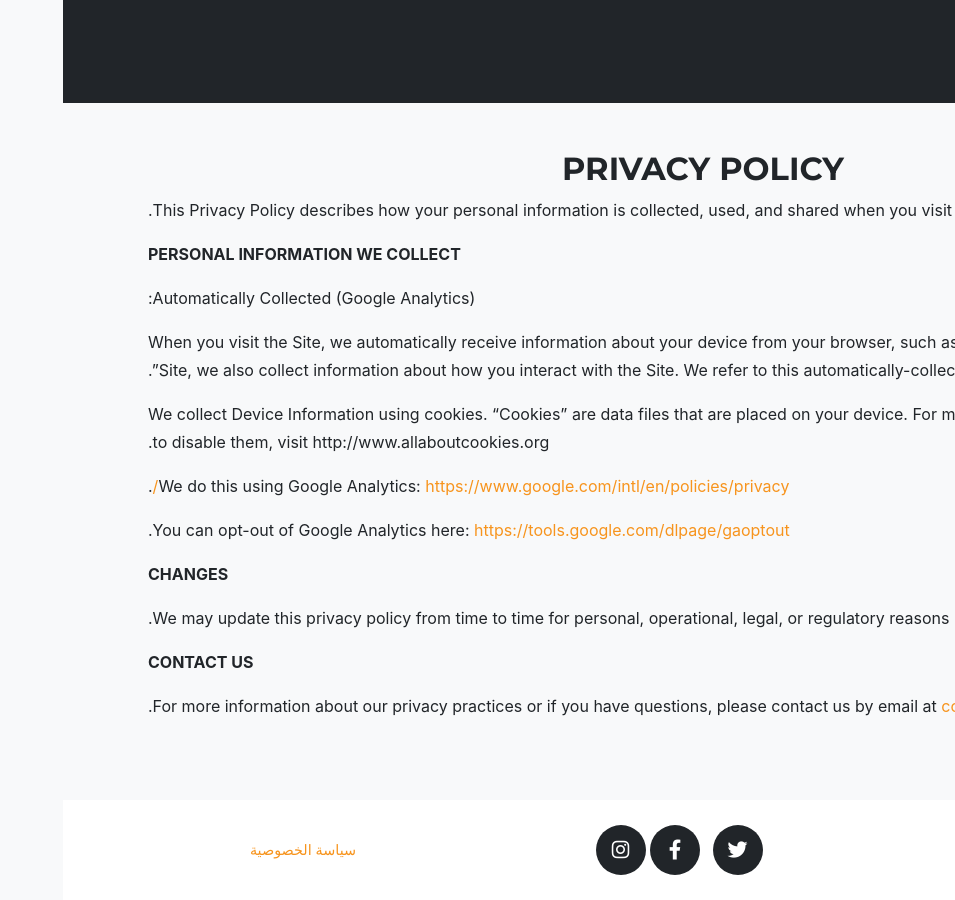
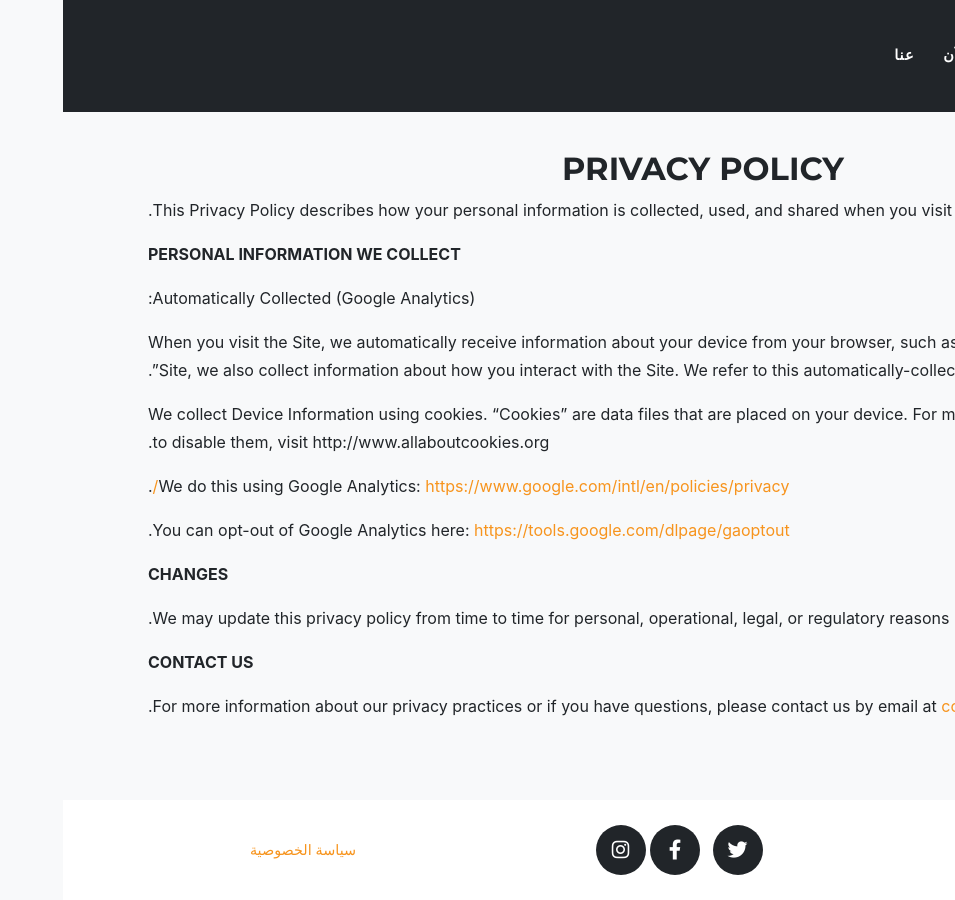
Before and after one commit to alghazu/flymeuae-website, a Jekyll site: the page built from legal.md, in a window 1280 px wide. Shown: the whole page, without its empty margins (325-1280 px from the left). Built offline with Jekyll 4.4.1, drawn with Linux system fonts in a browser that asks for light colours; some web fonts are replaced.

Commit message:
update nav html

```diff
--- a/_includes/nav.html
+++ b/_includes/nav.html
@@ -2,14 +2,13 @@
 <nav class="navbar navbar-expand-lg navbar-dark fixed-top" id="mainNav" style="background-color: #212529">
   <div class="container">
     <a class="navbar-brand js-scroll-trigger" href="{{ site.baseurl }}/#">
-      {%- if site.logo -%}
-      <img height="{{ site.logo.height | default: 52 }}" src="{{ site.logo.path }}" alt="logo" />
-      {%- endif -%}
+      <img height="{{ site.data.navigation[site.locale].logo.height | default: 52 }}" src="{{ site.data.navigation[site.locale].logo.path}}" alt="logo" />
     </a>
     <button class="navbar-toggler navbar-toggler-right" type="button" data-toggle="collapse"
       data-target="#navbarResponsive" aria-controls="navbarResponsive" aria-expanded="false"
       aria-label="Toggle navigation">
-      Menu<i class="fas fa-bars"></i>
+      {{ site.data.navigation[site.locale].menu }}
+      <i class="fas fa-bars"></i>
     </button>
     <div class="collapse navbar-collapse" id="navbarResponsive">
       <ul class="navbar-nav text-uppercase ml-auto">
--- a/_includes/navheader.html
+++ b/_includes/navheader.html
@@ -12,7 +12,7 @@
     </button>
     <div class="collapse navbar-collapse" id="navbarResponsive">
       <ul class="navbar-nav text-uppercase ml-auto">
-        {% for link in site.data.navigation[site.locale].nav %}
+        {%- for link in site.data.navigation[site.locale].nav -%}
         <li class="nav-item">
           {%- if link.url -%}
           <a class="nav-link js-scroll-trigger" href="{{ link.url }}">{{ link.title }}</a>
```
